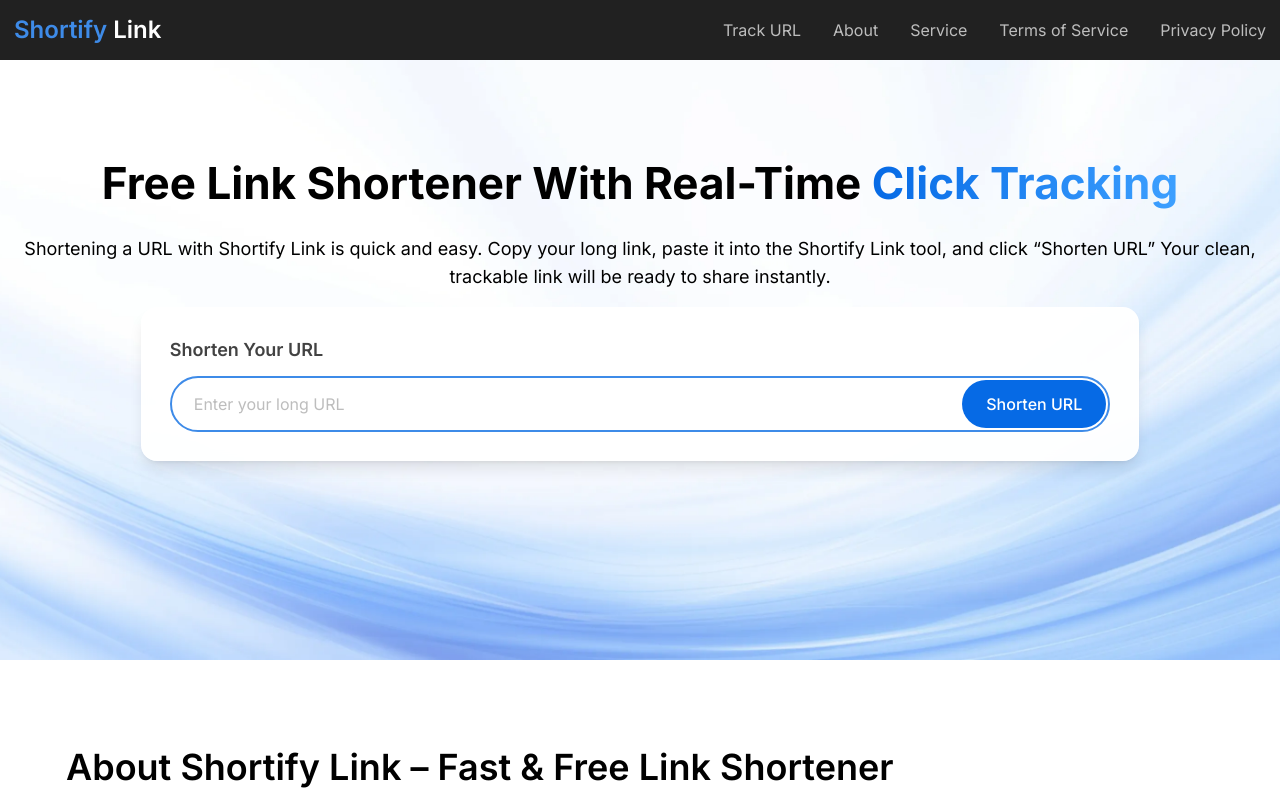
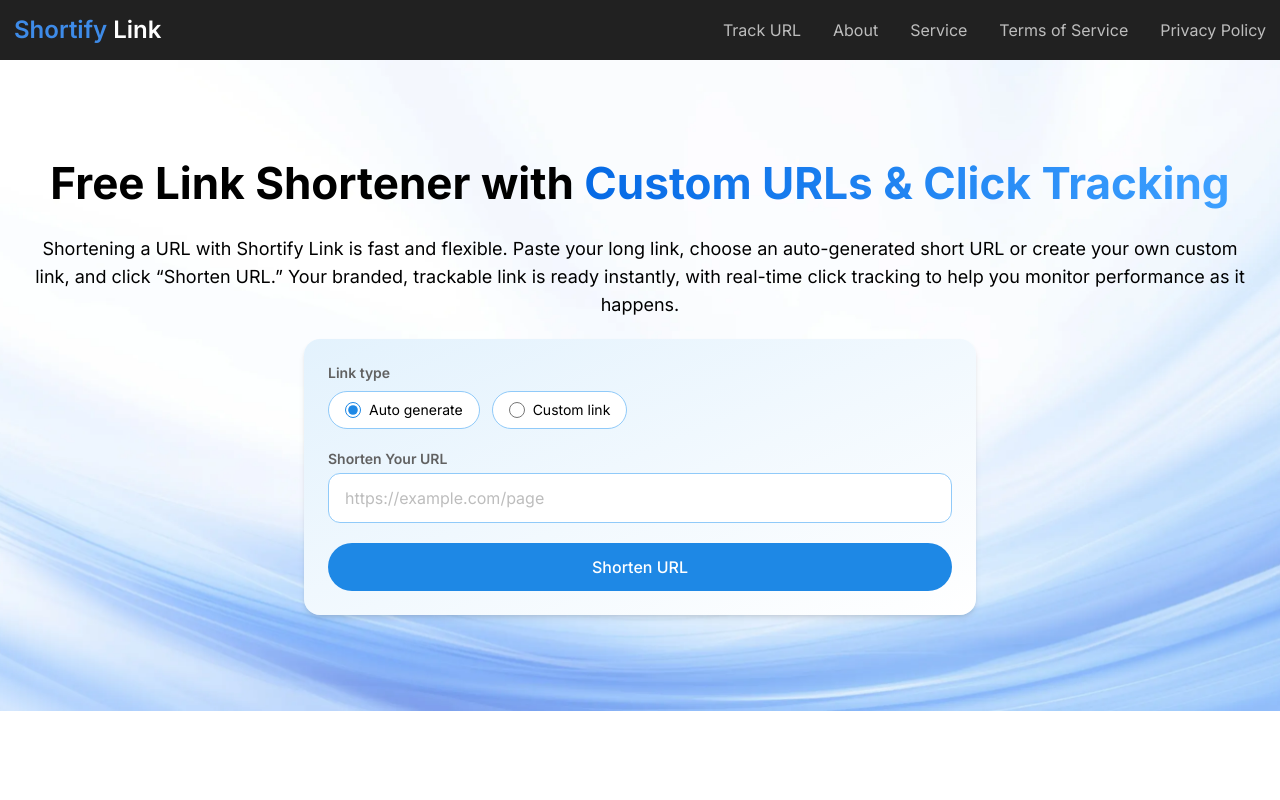
Before and after one commit to PraveenDurairaj1526/Shortify-Link, a Next.js app: page / in a window 1280 px wide. Shown: the top 800 px of the page. Built offline with nearby package versions, Linux system fonts and the light colour scheme.

Commit message:
custom link implementation

```diff
--- a/app/page.js
+++ b/app/page.js
@@ -8,8 +8,8 @@ import WhyChoose from "@/components/WhyChoose";
 import { getSiteData } from "@/helpers/getStaticData";
 
 export const metadata = {
-  title: "Free Link Shortener With Real-Time Click Tracking",
-  description: "Shortening a URL with Shortify Link is quick and easy. Copy your long link, paste it into the Shortify Link tool, and click “Shorten URL” Your clean, trackable link will be ready to share instantly.",
+  title: "Free Link Shortener with Custom URLs & Click Tracking",
+  description: "Shortening a URL with Shortify Link is fast and flexible. Paste your long link, choose an auto-generated short URL or create your own custom link, and click “Shorten URL.” Your branded, trackable link is ready instantly, with real-time click tracking to help you monitor performance as it happens.",
   keywords: ["short link url​", "shorter link​", "short link generator​", "free link shortener", "youtube short link", "how to shorten linkedin url", "how to shorten amazon links", "url link shortener", "best url shortener", "website url shortener"],
   authors: [{ name: "Shortify Link" }],
   robots: {
@@ -40,9 +40,9 @@ export default function Home() {
   return (
     <main>
       <ShortenerForm
-        title={' Free Link Shortener With Real-Time'}
-        specialText={'Click Tracking'}
-        description={'Shortening a URL with Shortify Link is quick and easy. Copy your long link, paste it into the Shortify Link tool, and click “Shorten URL” Your clean, trackable link will be ready to share instantly.'}
+        title={'Free Link Shortener with'}
+        specialText={'Custom URLs & Click Tracking'}
+        description={"Shortening a URL with Shortify Link is fast and flexible. Paste your long link, choose an auto-generated short URL or create your own custom link, and click “Shorten URL.” Your branded, trackable link is ready instantly, with real-time click tracking to help you monitor performance as it happens."}
       />
       <About containerClass={'mt-10 sm:mt-20'} />
       <HowItWorks containerClass={'mt-10 sm:mt-20'} content={howItWorksData} />
--- a/components/ShortenerForm.jsx
+++ b/components/ShortenerForm.jsx
@@ -2,96 +2,196 @@
 import { useState } from 'react';
 import { useRouter } from 'next/navigation';
 import { db } from '@/lib/firebase.config';
-import { collection, addDoc, serverTimestamp } from "firebase/firestore";
+import { collection, addDoc, serverTimestamp, query, where, getDocs } from "firebase/firestore";
 import { v4 as uuid4 } from "uuid";
-import { ArrowIcon, Loader } from '@/SvgIcons/getSvgIcons';
-import Link from 'next/link';
+import {  Loader } from '@/SvgIcons/getSvgIcons';
+import { useForm } from "react-hook-form";
 
-const ShortenerForm = ({title,specialText,description,inputLabel}) => {
-    const [url, setUrl] = useState("");
+const ShortenerForm = ({ title, specialText, description }) => {
     const [loading, setLoading] = useState(false)
-    const [inputError, setInputError] = useState('')
     const router = useRouter();
+    const {
+        register,
+        handleSubmit,
+        watch,
+        setError,
+        reset,
+        formState: { errors },
+    } = useForm({
+        defaultValues: {
+            url: "",
+            linkType: "auto",
+            customAlias: "",
+        },
+    });
+    const linkType = watch("linkType");
 
+    const onSubmit = async (data) => {
+        console.log(data, 'https://www.shortifylink.in/https://www.shortifylink.in/')
+        const trimUrl = data.url.trim();
 
-    const handleSubmit = async (e) => {
-        e.preventDefault();
+        if (!trimUrl.startsWith("http://") && !trimUrl.startsWith("https://")) {
+            setError("url", {
+                type: "manual",
+                message: "URL must start with http:// or https://",
+            });
+            return;
+        }
 
-        if (!url) {
-            setInputError('Invalid URL. Please enter a proper URL starting with http:// or https://.')
-            return
-        };
+        const alias = data.linkType === "custom" ? data.customAlias.trim().toLowerCase() : "";
 
-        const trimUrl = url.trim();
+        const id = alias ? alias : uuid4().slice(0, 5);
 
-        if (trimUrl && trimUrl.startsWith('https') || trimUrl.startsWith('http')) {
-            setLoading(true)
-            const id = uuid4().slice(0, 5);
+        try {
+            setLoading(true);
+
+            if (alias) {
+                if (!/^[a-z0-9-]{3,30}$/.test(alias)) {
+                    setError("customAlias", {
+                        type: "manual",
+                        message: "Only lowercase letters, numbers & hyphen allowed",
+                    });
+                    setLoading(false);
+                    return;
+                }
+
+                const q = query(
+                    collection(db, "manage_url"),
+                    where("id", "==", alias)
+                );
+                const snap = await getDocs(q);
+
+                if (!snap.empty) {
+                    setError("customAlias", {
+                        type: "manual",
+                        message: "This custom link is already taken",
+                    });
+                    setLoading(false);
+                    return;
+                }
+            }
+
             await addDoc(collection(db, "manage_url"), {
                 id,
                 originalUrl: trimUrl,
                 shortUrl: `${window.location.origin}/${id}`,
+                trackingUrl: `${window.location.origin}/track/${id}`,
                 clickCount: 0,
-                trackingUrl: `${window.location.origin}/track/${id}`,
-                createAt: serverTimestamp()
+                createAt: serverTimestamp(),
             });
-            setLoading(false)
-            setUrl("");
-            setInputError('')
+
+            reset();
             router.push(`/track/${id}`);
 
-        } else {
-            setInputError('Invalid URL. Please enter a proper URL starting with http:// or https://.')
+        } catch (err) {
+            console.log(err, 'yy')
+            setError("url", {
+                type: "manual",
+                message: "Something went wrong. Try again.",
+            });
+        } finally {
+            setLoading(false);
         }
-    }
-
+    };
 
     return (
-        <div className="relative bg-[url(/banner-background.webp)] bg-cover bg-center py-16 sm:py-24 min-h-[600px]">
+        <div className="relative bg-[url(/banner-background.webp)] bg-cover bg-center py-16 sm:py-24 min-h-[600px] px-4 flex gap-5 flex-col-reverse md:flex-col ">
             <div className="relative z-10 max-w-[1300px] mx-auto px-4 grid grid-cols-1  gap-4 items-center ">
                 <div className="text-black space-y-6 order-2 md:order-1 text-center ">
-                    <h1 className="text-[30px] sm:text-[44px] font-bold leading-tight hidden md:block">
-                       {title}{" "}
+                    <h1 className="text-[30px] sm:text-[44px] font-bold leading-tight">
+                        {title}{" "}
                         <span className="bg-gradient-to-r from-[#066AE5] to-[#3da0ff] bg-clip-text text-transparent">
-                          {specialText}
+                            {specialText}
                         </span>
                     </h1>
                     <p className="text-black text-base sm:text-lg leading-relaxed">{description}</p>
                 </div>
-                {/* RIGHT SIDE URL INPUT */}
-                <div className='order-1 md:order-2 '>
-                    <h1 className="text-[30px] sm:text-[44px] font-bold leading-tight md:hidden mb-4">
-                        Free Link Shortener with{" "}
-                        <span className="bg-gradient-to-r from-[#066AE5] to-[#3da0ff] bg-clip-text text-transparent">
-                            Click Tracking
-                        </span>
-                    </h1>
-                    <div className="bg-white/95 backdrop-blur-sm rounded-2xl p-3 sm:p-7 shadow-lg border border-white/50 w-full md:max-w-[80%] mx-auto">
-                        <label className="text-gray-800 font-semibold text-lg mb-3 text-left inline-block">
-                           {inputLabel ?? 'Shorten Your URL' }
+            </div>
+            <form
+                onSubmit={handleSubmit(onSubmit)}
+                className="w-full max-w-2xl mx-auto rounded-2xl bg-gradient-to-br from-blue-50 to-white p-6 space-y-5 shadow-md"
+            >
+                <div>
+                    <p className="text-sm font-semibold text-gray-700 mb-2">Link type</p>
+
+                    <div className="flex flex-wrap gap-3">
+                        <label className="bg-white flex items-center gap-2 px-4 py-2 rounded-full border border-blue-200 cursor-pointer text-sm">
+                            <input
+                                type="radio"
+                                value="auto"
+                                {...register("linkType")}
+                                className="accent-blue-600 w-4 h-4"
+                            />
+                            Auto generate
                         </label>
-                        <div className="flex justify-between gap-2 bg-white rounded-[30px] p-[2px]  w-full border-2 border-[#3e8be8]">
+
+                        <label className="bg-white flex items-center gap-2 px-4 py-2 rounded-full border border-blue-200 cursor-pointer text-sm">
                             <input
-                                type="url"
-                                value={url}
-                                placeholder="Enter your long URL"
-                                className="w-full ps-[20px] focus:outline-none focus:ring-0 rounded-[30px]"
-                                onChange={(e) => setUrl(e.target.value)}
+                                type="radio"
+                                value="custom"
+                                {...register("linkType")}
+                                className="accent-blue-600 w-4 h-4"
                             />
-                            <button
-                                aria-label="Shorten link"
-                                onClick={handleSubmit}
-                                className="bg-[#066AE5] gap-2 flex items-center justify-center shrink-0 text-white font-medium p-[10px] sm:p-[12px_24px] rounded-full transition-all duration-300"
-                            >
-                                <span>Shorten URL</span>
-                                {loading && <Loader />}
-                            </button>
-                        </div>
-                        {inputError && <p className='text-red-600 text-base mt-1'>{inputError}</p>}
+                            Custom link
+                        </label>
                     </div>
                 </div>
 
-            </div>
+                <div>
+                    <label className="text-sm font-semibold text-gray-700 mb-1 block">
+                        Shorten Your URL
+                    </label>
+
+                    <input
+                        type="url"
+                        placeholder="https://example.com/page"
+                        {...register("url", {
+                            required: "URL is required",
+                        })}
+                        className="w-full px-4 py-3 rounded-xl border border-blue-200 focus:outline-none focus:border-blue-500"
+                    />
+
+                    {errors.url && (
+                        <p className="text-red-600 text-sm mt-1">{errors.url.message}</p>
+                    )}
+                </div>
+
+                {linkType === "custom" && (
+                    <div>
+                        <label className="text-sm font-semibold text-gray-700 mb-1 block">
+                            Custom link
+                        </label>
+
+                        <div className="flex items-center rounded-xl border border-blue-200 overflow-hidden">
+                            <span className="px-3 py-3 text-blue-600 bg-blue-50 whitespace-nowrap">
+                                shortifylink.in/
+                            </span>
+
+                            <input
+                                type="text"
+                                placeholder="my-offer"
+                                {...register("customAlias")}
+                                className="flex-1 px-3 py-3 focus:outline-none"
+                            />
+                        </div>
+
+                        {errors.customAlias && (
+                            <p className="text-red-600 text-sm mt-1">
+                                {errors.customAlias.message}
+                            </p>
+                        )}
+                    </div>
+                )}
+                <button
+                    type="submit"
+                    disabled={loading}
+                    className=" flex justify-center gap-3 w-full bg-blue-600 text-white py-3 rounded-full font-medium transition disabled:opacity-60"
+                >
+                    Shorten URL
+                    {loading && <Loader /> }
+                </button>
+            </form>
+
         </div>
 
     );
--- a/components/WhatsappRemainder/WhatsappRemainder.jsx
+++ b/components/WhatsappRemainder/WhatsappRemainder.jsx
@@ -34,7 +34,7 @@ const WhatsappRemainder = ({ id, whatsappToggle, whatsapp, staticData }) => {
 
     const handleWhatsappRemainder = async (id, value) => {
         try {
-            const docRef = doc(db, "manage__test_url", id);
+            const docRef = doc(db, "manage_url", id);
 
             await updateDoc(docRef, {
                 whatsapp: value,
```
